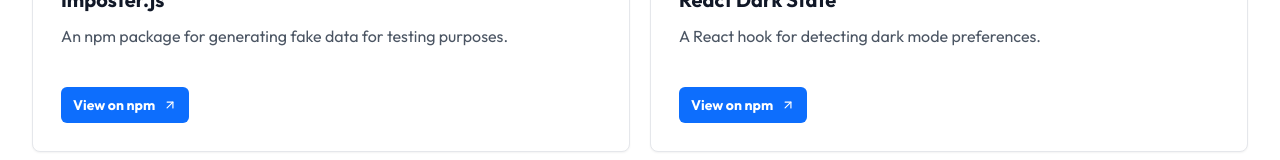
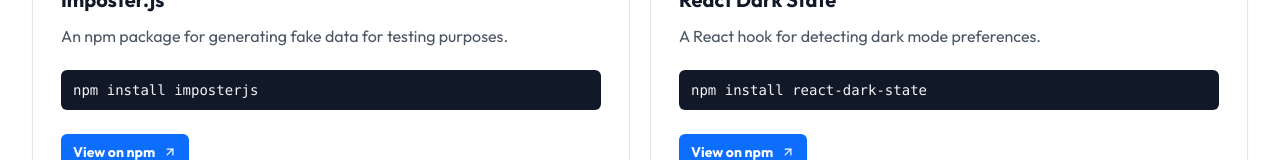
Before and after one commit to ssakib4040/nextjs-portfolio, a Next.js app: page /packages in a window 1280 px wide. Shown: the part 530-690 px from the top of the page. Built offline with nearby package versions, Linux system fonts and the light colour scheme; no server answers.

Commit message:
feat: add installation command to package details and improve download stats display

```diff
--- a/app/packages/page.tsx
+++ b/app/packages/page.tsx
@@ -46,13 +46,17 @@ export default async function PackagesPage() {
                       className="mt-3 flex items-center justify-end gap-1 text-xs text-gray-500"
                       aria-label={`${downloadStats[npm.packageName].downloads.toLocaleString("en-US")} downloads last month`}
                     >
-                      <><FiDownload size={12} aria-hidden="true" />{formatDownloads(downloadStats[npm.packageName].downloads)} downloads</>
+                      <>
+                        <FiDownload size={12} aria-hidden="true" />
+                        {formatDownloads(downloadStats[npm.packageName].downloads)} downloads
+                      </>
                     </p>
                   )}
                 </div>
               </div>
               <h3 className="mt-6 text-xl font-bold text-gray-900">{npm.title}</h3>
               <p className="mt-2 leading-7 text-gray-600">{npm.description}</p>
+              <code className="mt-5 block rounded-md bg-gray-900 px-3 py-2.5 text-sm text-gray-100">npm install {npm.packageName}</code>
               <Link
                 href={npm.link}
                 target="_blank"
```
